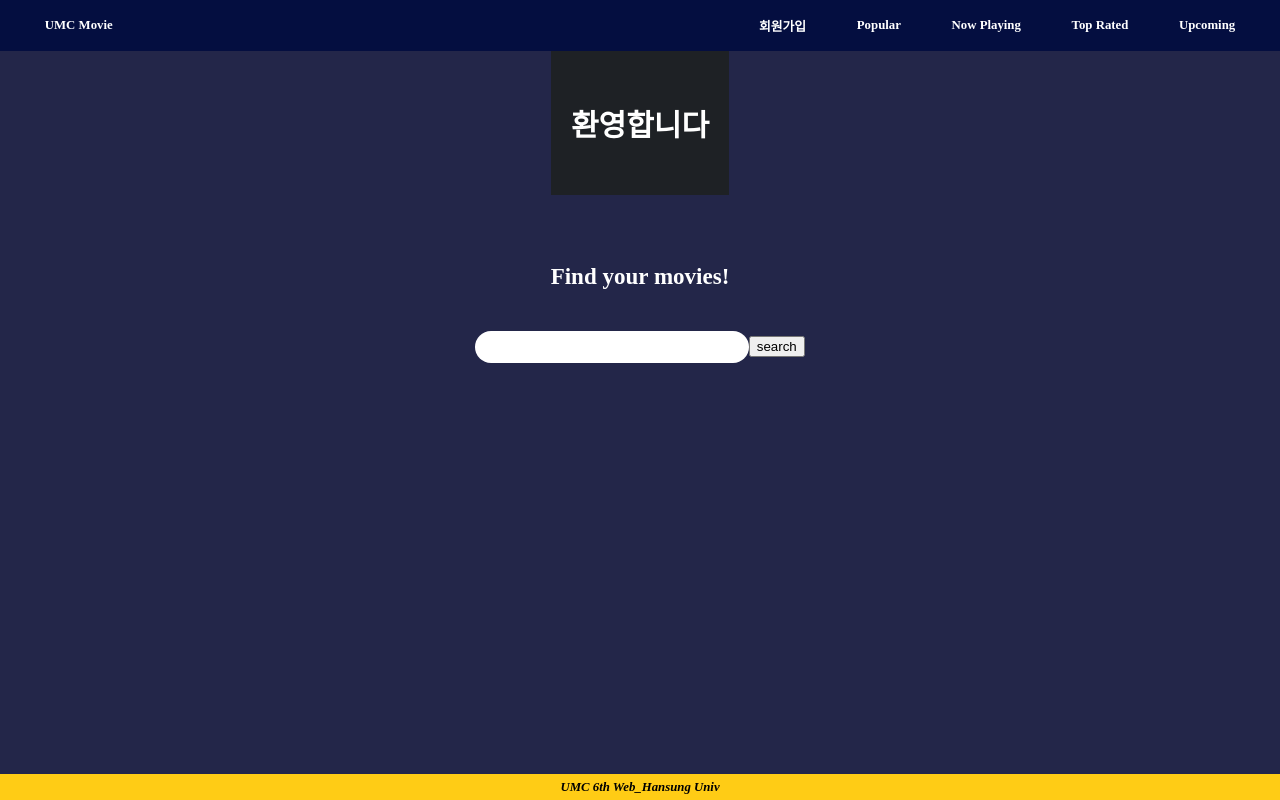
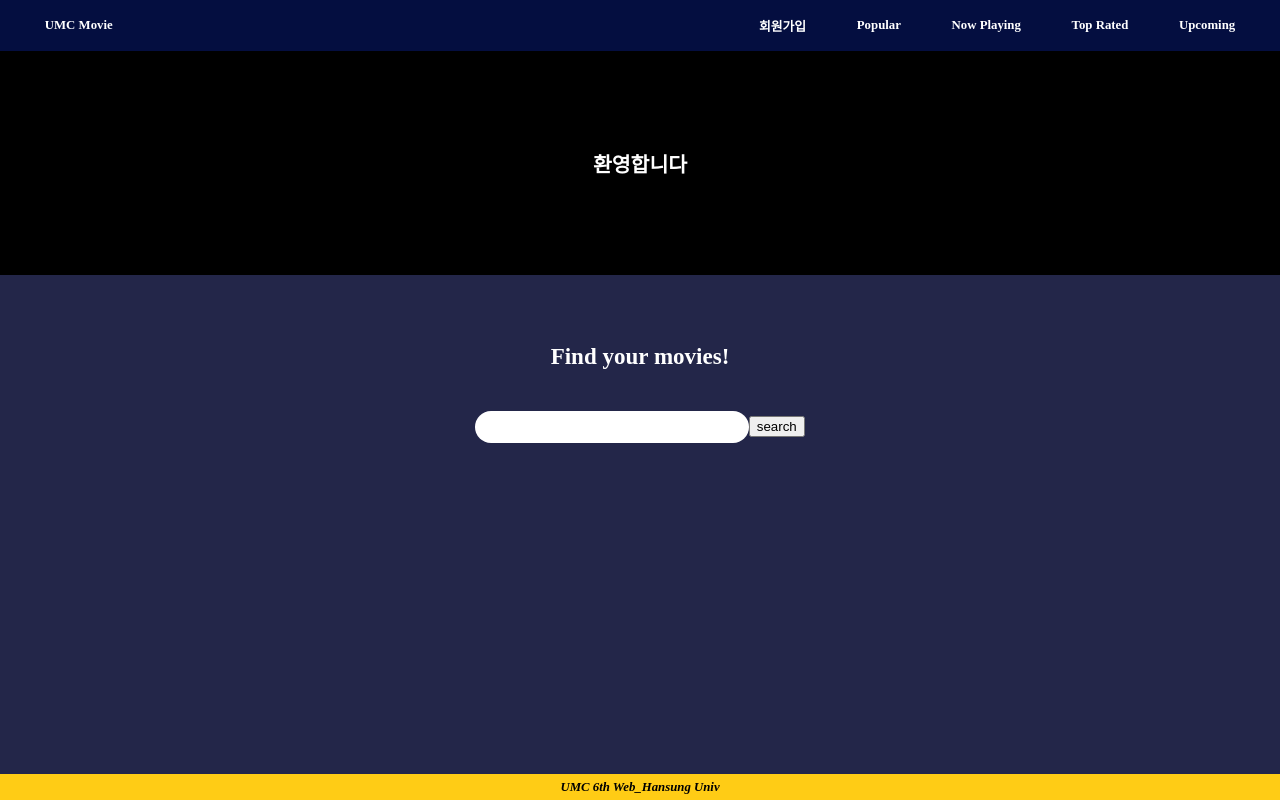
Before and after one commit to hyeok02/6th-UMC, a React (Vite) app in the folder week3/: page / in a window 1280 px wide. Built offline with nearby package versions, Linux system fonts and the light colour scheme.

Commit message:
Update Banner.jsx

```diff
--- a/week3/src/components/Banner/Banner.jsx
+++ b/week3/src/components/Banner/Banner.jsx
@@ -1,26 +1,26 @@
-import styled from 'styled-components';
+import styled from "styled-components";
 
 const BannerContainer = styled.div`
-  background-color: #1e2125;
-  color: white;
-  display: flex;
-  align-items: center;
-  justify-content: center;
-  padding: 50px 20px;
-  height: 50%;
-  font-size: 20px;
-`;
+    width: 100%;
+    height: 17.5vw;
+    background-color: black;
+    display: flex;
+    justify-content: center;
+    align-items: center;
+`
 
-const WelcomeText = styled.h2`
-  margin: 0;
-`;
+const BannerP = styled.p`
+    color: white;
+    font-weight: bold;
+    font-size: 1.6vw;
+`
 
-function Banner() {
-  return (
-    <BannerContainer>
-      <WelcomeText>환영합니다</WelcomeText>
-    </BannerContainer>
-  );
+const Banner = () => {
+    return (
+        <BannerContainer>
+            <BannerP>환영합니다</BannerP>
+        </BannerContainer>
+    )
 }
 
 export default Banner;
```
